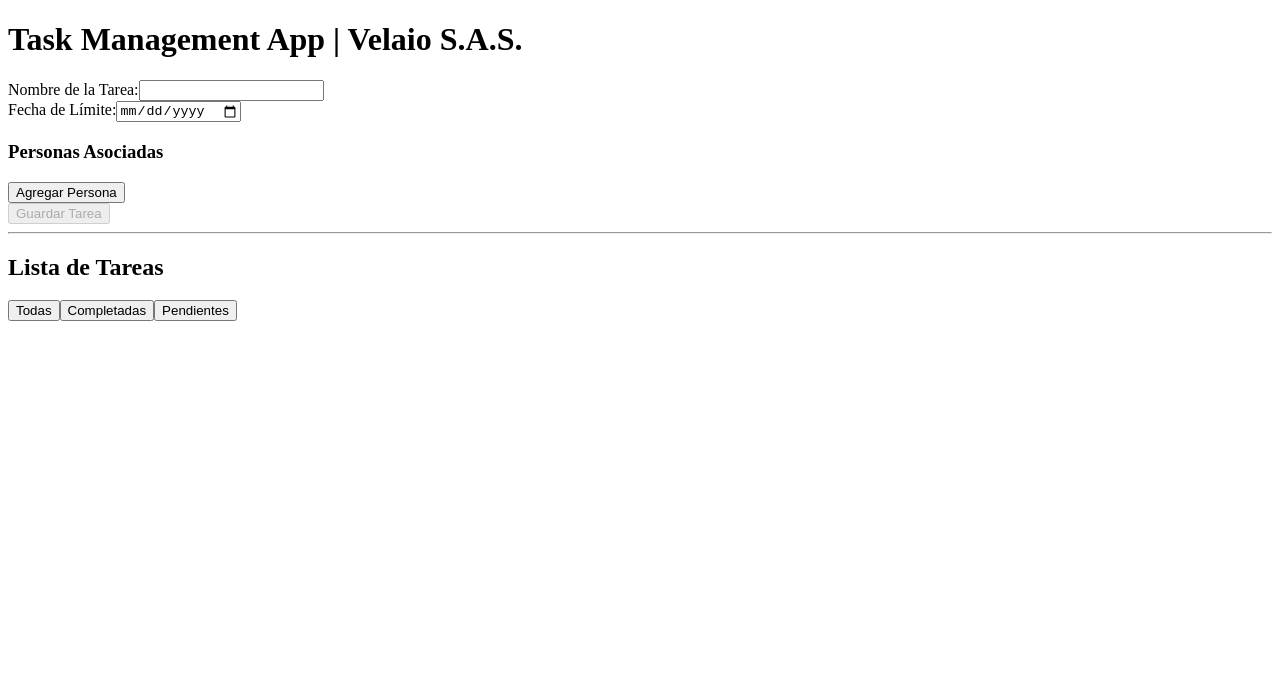
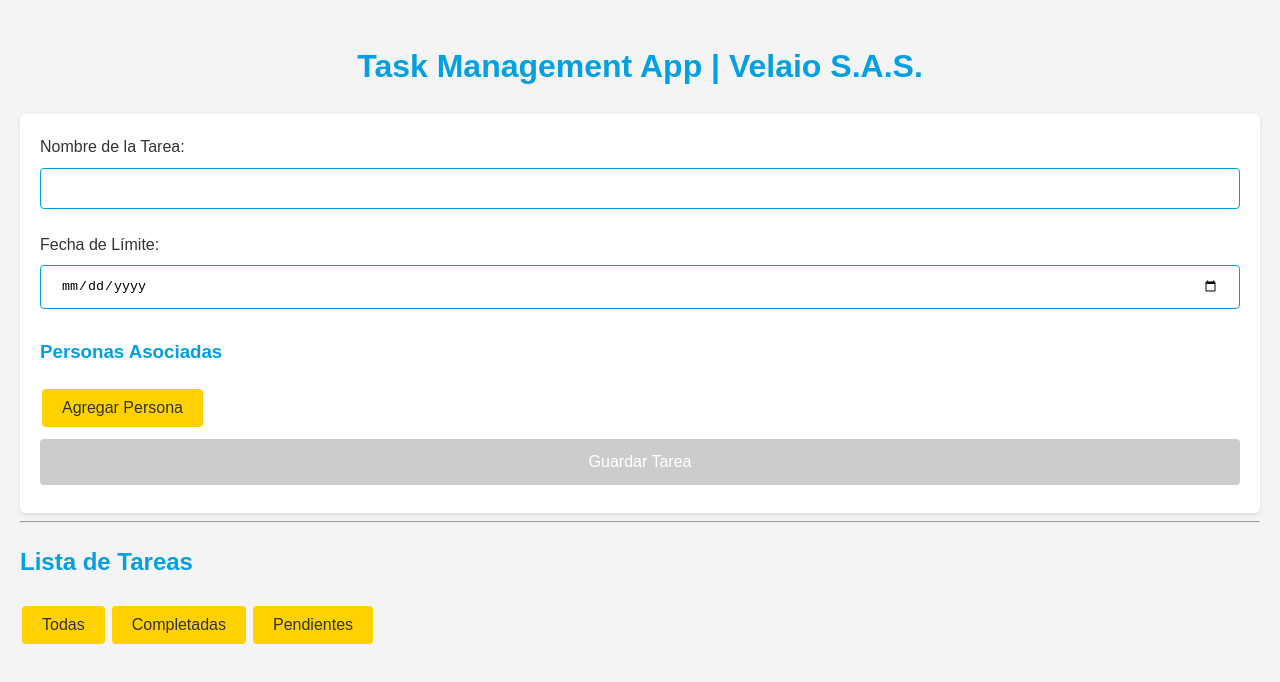
Before and after one commit to koh81/management-app, an Angular app: page / in a window 1280 px wide. Shown: the top 682 px of the page. Built offline with nearby package versions, Linux system fonts and the light colour scheme.

Commit message:
Basic Style
Simple desing based on velaio palette colors

```diff
--- a/src/app/app.component.css
+++ b/src/app/app.component.css
@@ -0,0 +1,4 @@
+h1 {
+    text-align: center;
+    color: var(--primary-blue);
+  }
--- a/src/app/components/person-form/person-form.component.css
+++ b/src/app/components/person-form/person-form.component.css
@@ -0,0 +1,33 @@
+.person-form {
+    margin-bottom: 15px;
+  }
+  .form-group {
+    margin-bottom: 10px;
+  }
+  .skills-section {
+    margin-top: 15px;
+  }
+  .skill-item {
+    display: flex;
+    align-items: center;
+    margin-bottom: 5px;
+  }
+  .skill-item input {
+    flex-grow: 1;
+    margin-right: 10px;
+  }
+  .add-btn {
+    background-color: var(--primary-yellow);
+    color: var(--text-dark);
+    margin-bottom: 10px;
+  }
+  .add-btn:hover {
+    background-color: var(--accent-orange);
+    color: var(--text-light);
+  }
+  .remove-btn {
+    background-color: var(--primary-red);
+  }
+  .remove-btn:hover {
+    background-color: #ff4136;
+  }
--- a/src/app/components/task-form/task-form.component.css
+++ b/src/app/components/task-form/task-form.component.css
@@ -0,0 +1,49 @@
+.task-form {
+    background-color: var(--background-white);
+    padding: 20px;
+    border-radius: 5px;
+    box-shadow: 0 2px 4px rgba(0, 0, 0, 0.1);
+  }
+  .form-group {
+    margin-bottom: 15px;
+  }
+  .persons-section {
+    margin-top: 20px;
+  }
+  .person-form {
+    background-color: var(--background-light);
+    padding: 15px;
+    margin-bottom: 15px;
+    border-radius: 4px;
+    border: 1px solid var(--primary-yellow);
+  }
+  .add-btn {
+    background-color: var(--primary-yellow);
+    color: var(--text-dark);
+  }
+  .add-btn:hover {
+    background-color: var(--accent-orange);
+    color: var(--text-light);
+  }
+  .remove-btn {
+    background-color: var(--primary-red);
+  }
+  .remove-btn:hover {
+    background-color: #ff4136;
+  }
+  .submit-btn {
+    background-color: var(--primary-blue);
+    color: var(--text-light);
+    padding: 14px 20px;
+    margin: 8px 0;
+    border: none;
+    cursor: pointer;
+    width: 100%;
+  }
+  .submit-btn:hover {
+    background-color: var(--accent-orange);
+  }
+  .submit-btn:disabled {
+    background-color: #cccccc;
+    cursor: not-allowed;
+  }
--- a/src/app/components/task-list/task-list.component.css
+++ b/src/app/components/task-list/task-list.component.css
@@ -0,0 +1,57 @@
+.task-list {
+    margin-top: 20px;
+  }
+  .filter-buttons {
+    margin-bottom: 10px;
+  }
+  .filter-buttons button {
+    background-color: var(--primary-yellow);
+    color: var(--text-dark);
+    margin-right: 5px;
+  }
+  .filter-buttons button:hover {
+    background-color: var(--accent-orange);
+    color: var(--text-light);
+  }
+  .task-item {
+    background-color: var(--background-white);
+    border: 1px solid var(--primary-blue);
+    padding: 10px;
+    margin-bottom: 10px;
+    border-radius: 4px;
+  }
+  .task-header {
+    display: flex;
+    justify-content: space-between;
+    align-items: center;
+    margin-bottom: 10px;
+  }
+  .task-item .completed {
+    text-decoration: line-through;
+    color: var(--primary-red);
+  }
+  .due-date {
+    font-size: 0.9em;
+    color: var(--primary-blue);
+  }
+  .task-actions {
+    margin-top: 10px;
+  }
+  .task-actions button {
+    margin-right: 5px;
+  }
+  .delete-btn {
+    background-color: var(--primary-red);
+  }
+  .delete-btn:hover {
+    background-color: #ff4136;
+  }
+  .person-list {
+    margin-top: 10px;
+    padding-left: 20px;
+    color: var(--primary-blue);
+  }
+  .skill-list {
+    padding-left: 20px;
+    color: var(--text-dark);
+  }
--- a/src/app/components/task-list/task-list.component.html
+++ b/src/app/components/task-list/task-list.component.html
@@ -7,10 +7,12 @@
     </div>
     <ul>
       <li *ngFor="let task of filteredTasks$ | async" class="task-item">
-        <span [class.completed]="task.completed">{{ task.name }}</span>
+        <div class="task-header">
+          <span [class.completed]="task.completed">{{ task.name }}</span>
+          <span class="due-date">Fecha límite: {{ task.dueDate | date:'dd/MM/yyyy' }}</span>
+        </div>
         <div class="task-actions">
-          <button (click)="toggleTaskCompletion(task.id)">Cambiar Estado</button>
-          <button (click)="editTask(task)">Editar</button>
+          <button (click)="toggleTaskCompletion(task.id)">Completada</button>
           <button (click)="deleteTask(task.id)" class="delete-btn">Eliminar</button>
         </div>
         <ul class="person-list">
--- a/src/app/components/task-list/task-list.component.ts
+++ b/src/app/components/task-list/task-list.component.ts
@@ -46,10 +46,6 @@
     this.taskService.toggleTaskCompletion(taskId);
   }
 
-  editTask(task: Task): void {
-    // Implement edit functionality (e.g., open TaskFormComponent)
-  }
-
   deleteTask(taskId: number): void {
     this.taskService.deleteTask(taskId);
   }
--- a/src/styles.css
+++ b/src/styles.css
@@ -1 +1,65 @@
 /* You can add global styles to this file, and also import other style files */
+/* src/styles.css */
+
+:root {
+    --primary-blue: #00a0e3;
+    --primary-red: #e3000f;
+    --primary-yellow: #ffd100;
+    --accent-orange: #ff8c00;
+    --text-dark: #333333;
+    --text-light: #ffffff;
+    --background-light: #f4f4f4;
+    --background-white: #ffffff;
+  }
+
+  body {
+    font-family: Arial, sans-serif;
+    line-height: 1.6;
+    margin: 0;
+    padding: 20px;
+    background-color: var(--background-light);
+    color: var(--text-dark);
+  }
+
+  h1, h2, h3, h4 {
+    color: var(--primary-blue);
+  }
+
+  button {
+    background-color: var(--primary-blue);
+    border: none;
+    color: var(--text-light);
+    padding: 10px 20px;
+    text-align: center;
+    text-decoration: none;
+    display: inline-block;
+    font-size: 16px;
+    margin: 4px 2px;
+    cursor: pointer;
+    border-radius: 4px;
+    transition: background-color 0.3s ease;
+  }
+
+  button:hover {
+    background-color: var(--accent-orange);
+  }
+
+  input[type="text"],
+  input[type="number"],
+  input[type="date"] {
+    width: 100%;
+    padding: 12px 20px;
+    margin: 8px 0;
+    display: inline-block;
+    border: 1px solid var(--primary-blue);
+    border-radius: 4px;
+    box-sizing: border-box;
+  }
+
+  .container {
+    background-color: var(--background-white);
+    padding: 20px;
+    border-radius: 5px;
+    box-shadow: 0 2px 4px rgba(0, 0, 0, 0.1);
+    margin-bottom: 20px;
+  }
```
